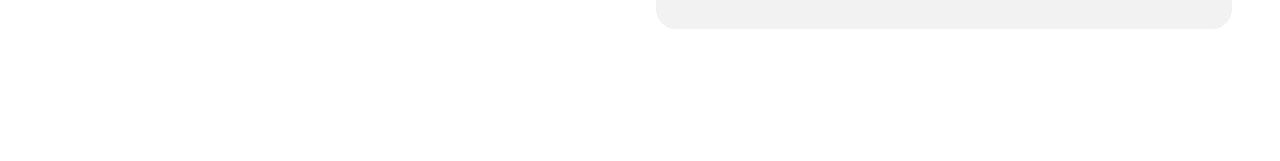
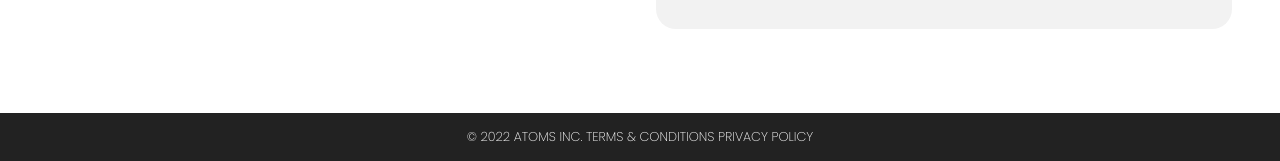
Before and after one commit to aryankhatana01/atoms-clone, a plain HTML site: page index.html in a window 1280 px wide. Shown: the part 4417-4578 px from the top of the page. Before the commit the page ends 4446 px from the top, so only its background shows below. Drawn offline with nearby package versions, Linux system fonts and the light colour scheme.

Commit message:
added footer final

```diff
--- a/index.html
+++ b/index.html
@@ -168,5 +168,10 @@
             </div>
         </section>
     </div>
+    <div class="footer">
+        <p class="banner-text">© 2022 ATOMS INC.
+            TERMS & CONDITIONS
+            PRIVACY POLICY</p>
+    </div>
 </body>
 </html>
--- a/main.css
+++ b/main.css
@@ -335,6 +335,7 @@ a {
     margin-top: 84px;
     display: flex;
     gap: 2rem;
+    margin-bottom: 84px;
 }
 
 ._image_12g14_7 {
@@ -381,3 +382,11 @@ a {
     color: #545454;
 }
 /* ##########New Section End#########*/
+
+
+.footer {
+    background: #222222;
+    align-items: center;
+    height: 3rem;
+    display: grid;
+}
```
